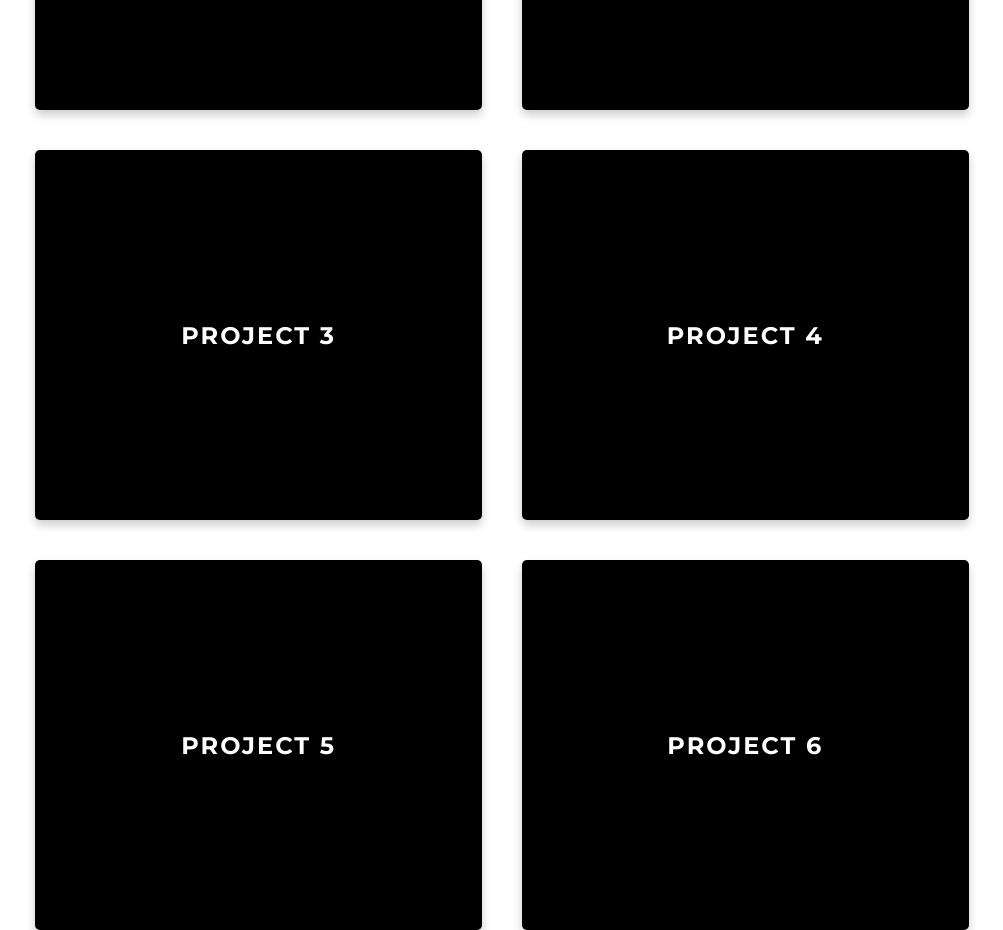
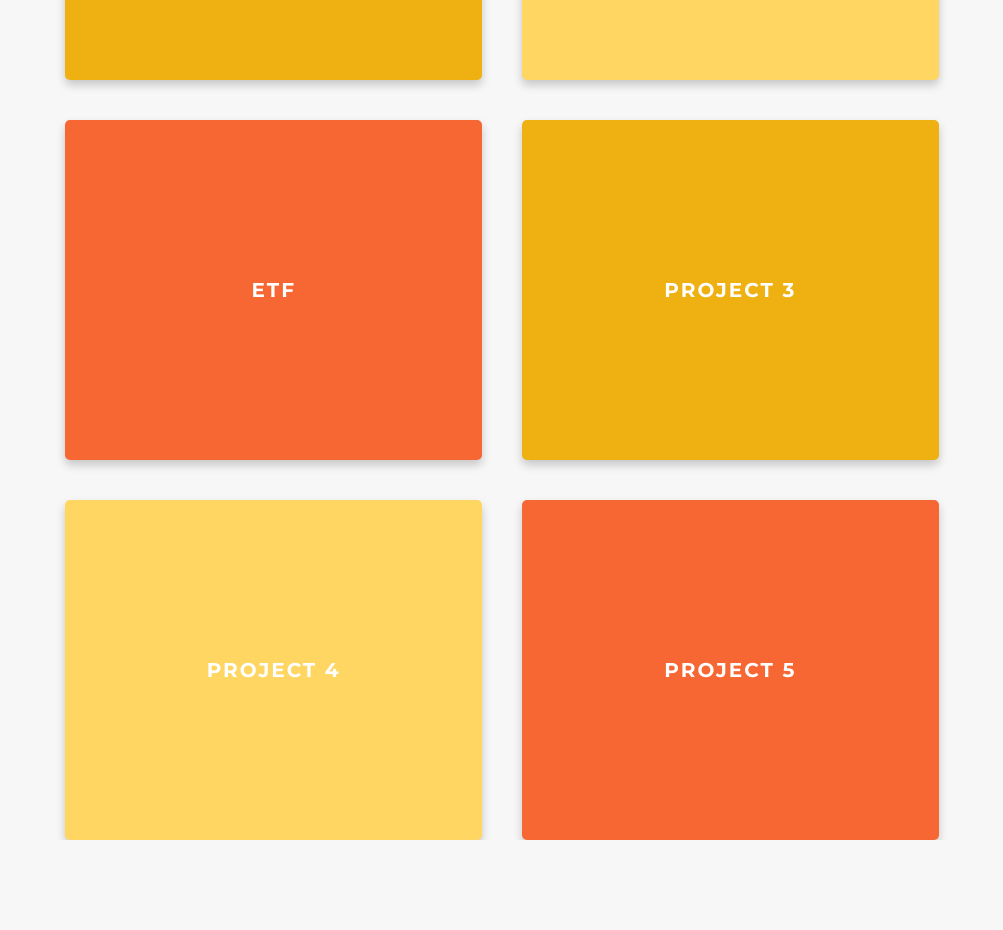
Before and after one commit to km8blogs/mywebsite1, a plain HTML site: page index.html in a window 1280 px wide. Shown: the part 360-1290 px from the top of the page, without its empty margins (138-1141 px from the left). After the commit the page ends 1200 px from the top, so only its background shows below. Drawn offline with Linux system fonts and the light colour scheme.

Commit message:
Add new changes

```diff
--- a/index.html
+++ b/index.html
@@ -8,9 +8,10 @@
 			margin: 0;
 			padding: 0;
 			font-family: 'Montserrat', sans-serif;
+			background-color: #F7F7F7;
 		}
 		.header {
-			background-color: #000;
+			background-color: #F66733;
 			height: 50px;
 			width: 100%;
 			position: fixed;
@@ -37,11 +38,11 @@
 		}
 		.button {
 			display: inline-block;
-			padding: 30px;
+			padding: 15px;
 			margin: 20px;
-			background-color: #000;
+			background-color: #F66733;
 			color: #fff;
-			font-size: 24px;
+			font-size: 20px;
 			font-weight: 700;
 			border-radius: 5px;
 			text-decoration: none;
@@ -55,11 +56,19 @@
 			justify-content: center;
 			align-items: center;
 		}
+		.button:nth-child(3n+1) {
+			background-color: #EEB111;
+		}
+		.button:nth-child(3n+2) {
+			background-color: #FFD662;
+		}
+		.button:nth-child(3n+3) {
+			background-color: #F66733;
+		}
 		.button:hover {
 			background-color: #fff;
 			color: #000;
 			box-shadow: 0px 5px 10px rgba(0, 0, 0, 0.4);
-			transform: translateY(-5px);
 		}
 		@media screen and (max-width: 768px) {
 			.button {
@@ -76,10 +85,10 @@
 	<div class="container">
 		<a href="project1.html" class="button">PROJECT 1</a>
 		<a href="project2.html" class="button">PROJECT 2</a>
-		<a href="project3.html" class="button">PROJECT 3</a>
-		<a href="project4.html" class="button">PROJECT 4</a>
-		<a href="project5.html" class="button">PROJECT 5</a>
-		<a href="project6.html" class="button">PROJECT 6</a>
+		<a href="#" class="button">ETF</a>
+		<a href="#" class="button">PROJECT 3</a>
+		<a href="#" class="button">PROJECT 4</a>
+		<a href="#" class="button">PROJECT 5</a>
 	</div>
 </body>
 </html>
```
